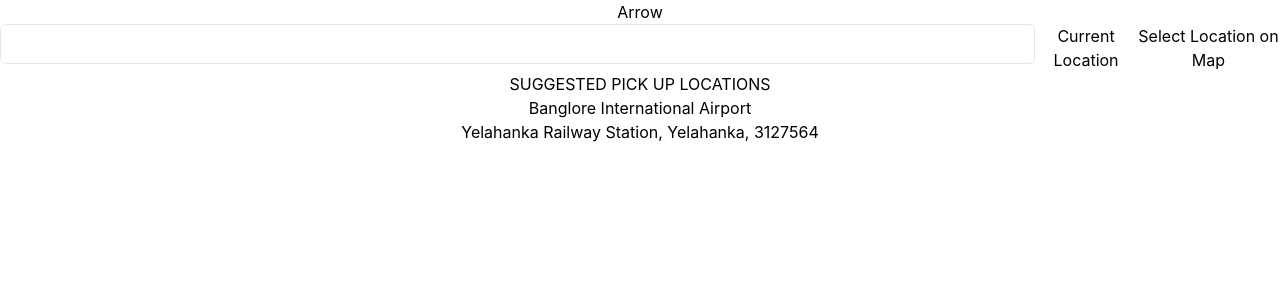
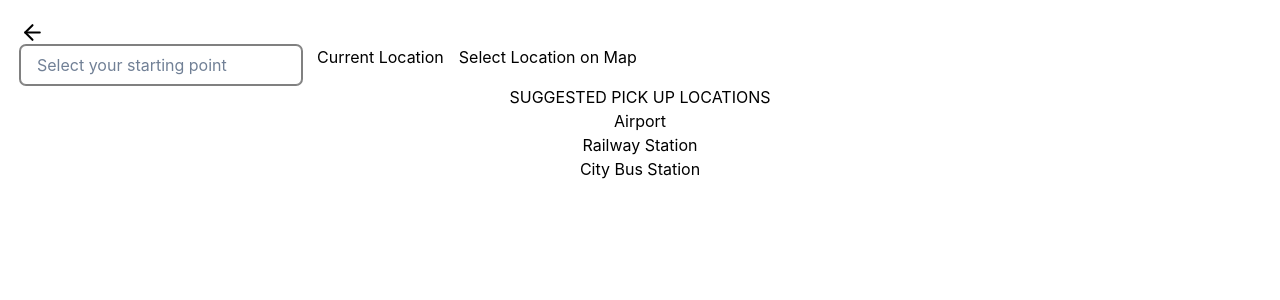
Before and after one commit to Maddy-O/purring-root-8041, a React (Create React App) app: page /pickup in a window 1280 px wide. Shown: the top 300 px of the page. Built offline with nearby package versions, Linux system fonts and the light colour scheme.

Commit message:
Update PickUpPage.jsx

```diff
--- a/src/Pages/PickUpPage.jsx
+++ b/src/Pages/PickUpPage.jsx
@@ -1,12 +1,24 @@
 import React from "react";
 import { Box, Button, Input, Flex, Text } from "@chakra-ui/react";
+import { FiArrowLeft } from "react-icons/fi";
 
 const PickUpPage = () => {
   return (
-    <Box>
-      <Box>Arrow</Box>
-      <Flex>
-        <Input />
+    <Box padding={"20px"}>
+      <Box>
+        <FiArrowLeft size="25px" />
+      </Box>
+      <Flex gap="15px">
+        <Box>
+          <Input
+            variant={"outline"}
+            border={"1px solid gray"}
+            boxShadow="0px 0px 0px 1px gray"
+            placeholder="Select your starting point"
+            color="black"
+            backgroundColor="white"
+          />
+        </Box>
         <Box>
           <Text>Current Location</Text>
         </Box>
@@ -19,10 +31,13 @@ const PickUpPage = () => {
           <Text>SUGGESTED PICK UP LOCATIONS</Text>
         </Box>
         <Box>
-          <Text>Banglore International Airport</Text>
+          <Text>Airport</Text>
         </Box>
         <Box>
-          <Text>Yelahanka Railway Station, Yelahanka, 3127564</Text>
+          <Text>Railway Station</Text>
+        </Box>
+        <Box>
+          <Text>City Bus Station</Text>
         </Box>
       </Box>
     </Box>
```
